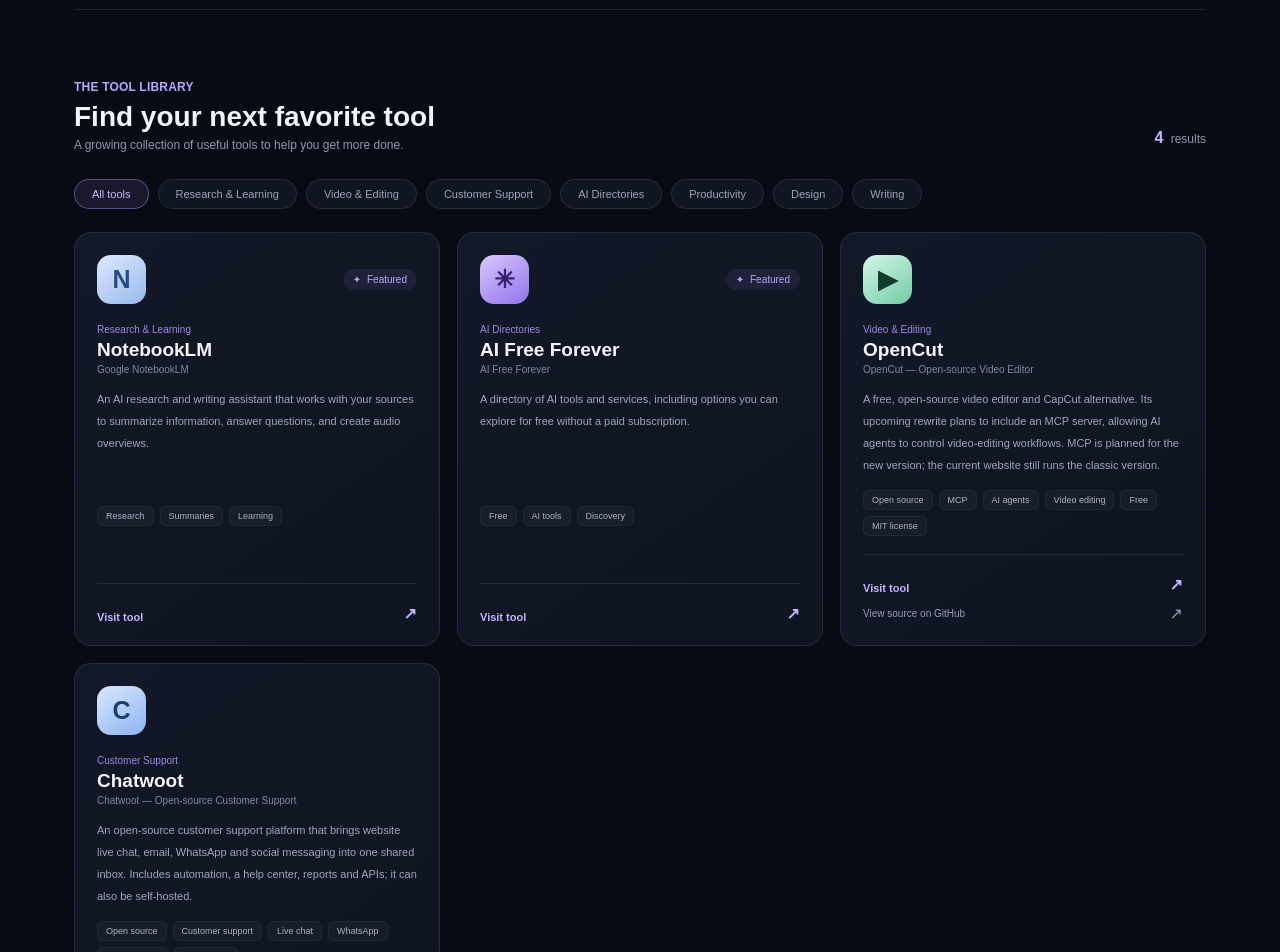
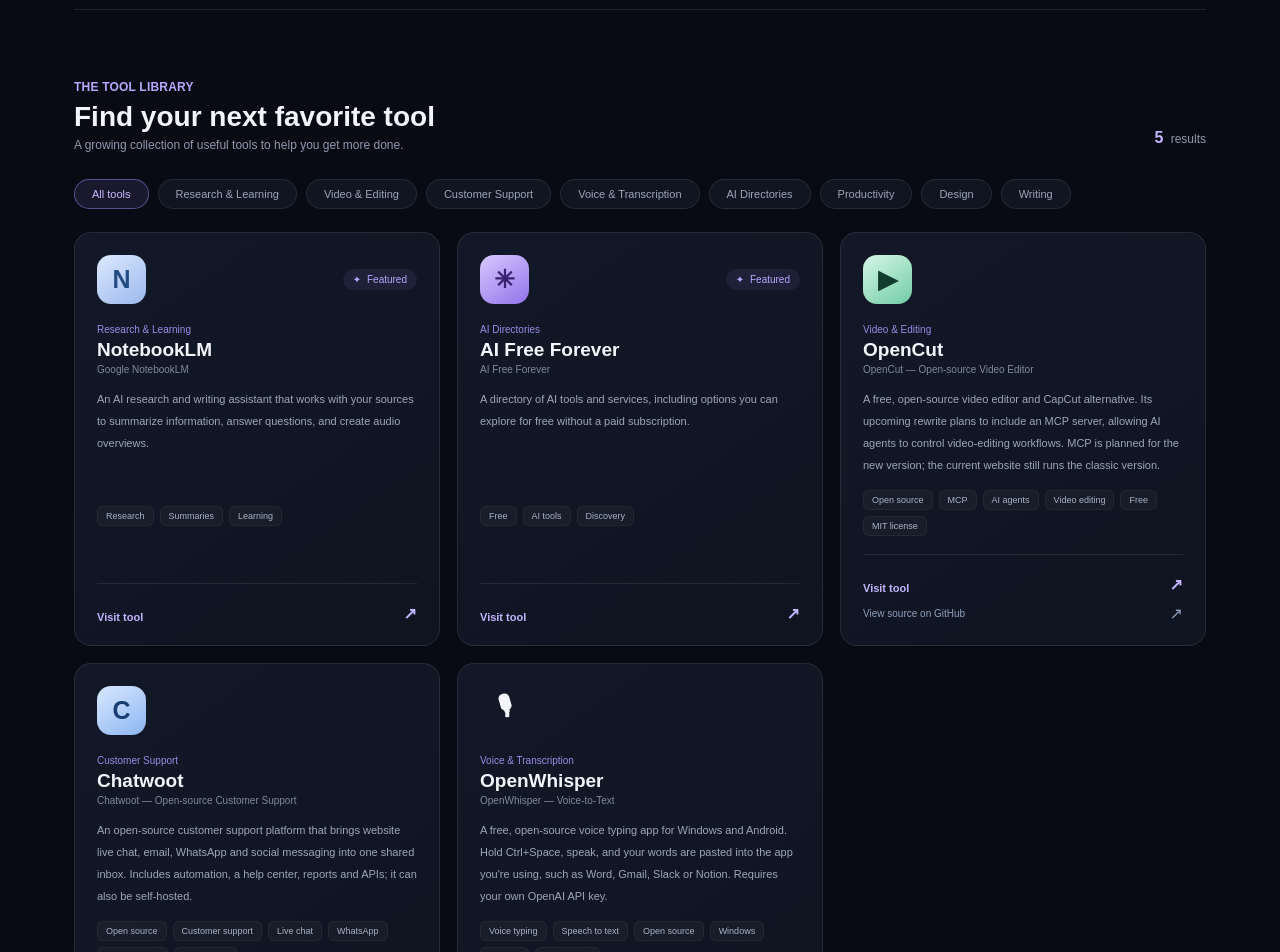
Before and after one commit to dsaad12344321-svg/newaitoolsforyou, a Next.js app: page / in a window 1280 px wide. Shown: the part 620-1572 px from the top of the page. Built offline with nearby package versions, Linux system fonts and the light colour scheme.

Commit message:
Add OpenWhisper voice-to-text tool

```diff
--- a/app/page.tsx
+++ b/app/page.tsx
@@ -50,6 +50,17 @@ const tools: Tool[] = [
     mark: "C", accent: "chatwoot",
     tags: { en: ["Open source", "Customer support", "Live chat", "WhatsApp", "Omnichannel", "MIT license"], ar: ["مفتوح المصدر", "خدمة العملاء", "دردشة مباشرة", "واتساب", "قنوات متعددة", "ترخيص MIT"] }
   },
+  {
+    id: 5, name: "OpenWhisper", englishName: "OpenWhisper — Voice-to-Text",
+    description: {
+      en: "A free, open-source voice typing app for Windows and Android. Hold Ctrl+Space, speak, and your words are pasted into the app you're using, such as Word, Gmail, Slack or Notion. Requires your own OpenAI API key.",
+      ar: "أداة مجانية ومفتوحة المصدر لتحويل الكلام إلى نص على Windows وAndroid. اضغط Ctrl+Space وتحدث، وسيتم إدراج النص مباشرة في التطبيق الذي تستخدمه مثل Word وGmail وSlack وNotion. تحتاج إلى مفتاح OpenAI API خاص بك."
+    },
+    category: "voice", url: "https://openwhisper.org/",
+    sourceUrl: "https://github.com/JamesHuckle/OpenWhisper",
+    mark: "🎙", accent: "openwhisper",
+    tags: { en: ["Voice typing", "Speech to text", "Open source", "Windows", "Android", "OpenAI API"], ar: ["الكتابة بالصوت", "تحويل الكلام إلى نص", "مفتوح المصدر", "ويندوز", "أندرويد", "OpenAI API"] }
+  },
 ];
 
 const copy = {
@@ -63,7 +74,7 @@ const copy = {
     selected: "curated tools", meta: "Discover. Try. Create.",
     library: "THE TOOL LIBRARY", heading: "Find your next favorite tool",
     subheading: "A growing collection of useful tools to help you get more done.",
-    result: "results", all: "All tools", research: "Research & Learning", video: "Video & Editing", support: "Customer Support",
+    result: "results", all: "All tools", research: "Research & Learning", video: "Video & Editing", support: "Customer Support", voice: "Voice & Transcription",
     directory: "AI Directories", productivity: "Productivity", design: "Design", writing: "Writing",
     featured: "Featured", visit: "Visit tool",
     emptyTitle: "No matching tools found", emptyText: "Try another search term or choose a different category.",
@@ -83,7 +94,7 @@ const copy = {
     selected: "أدوات مختارة", meta: "اكتشف، جرّب، أنجز",
     library: "مكتبة الأدوات", heading: "اكتشف ما يمكنك إنجازه",
     subheading: "مجموعة من الأدوات المفيدة لتبدأ بها رحلتك.",
-    result: "نتيجة", all: "كل الأدوات", research: "البحث والتعلّم", video: "الفيديو والمونتاج", support: "خدمة العملاء",
+    result: "نتيجة", all: "كل الأدوات", research: "البحث والتعلّم", video: "الفيديو والمونتاج", support: "خدمة العملاء", voice: "الصوت والتفريغ",
     directory: "دليل أدوات", productivity: "الإنتاجية", design: "التصميم", writing: "الكتابة",
     featured: "مختارة", visit: "زيارة الأداة",
     emptyTitle: "لم نعثر على أدوات مطابقة", emptyText: "جرّب كلمة بحث أخرى أو اختر تصنيفاً مختلفاً.",
@@ -95,7 +106,7 @@ const copy = {
   }
 } as const;
 
-const categoryIds = ["all", "research", "video", "support", "directory", "productivity", "design", "writing"] as const;
+const categoryIds = ["all", "research", "video", "support", "voice", "directory", "productivity", "design", "writing"] as const;
 
 export default function Home() {
   const [language, setLanguage] = useState<Language>("en");
```
